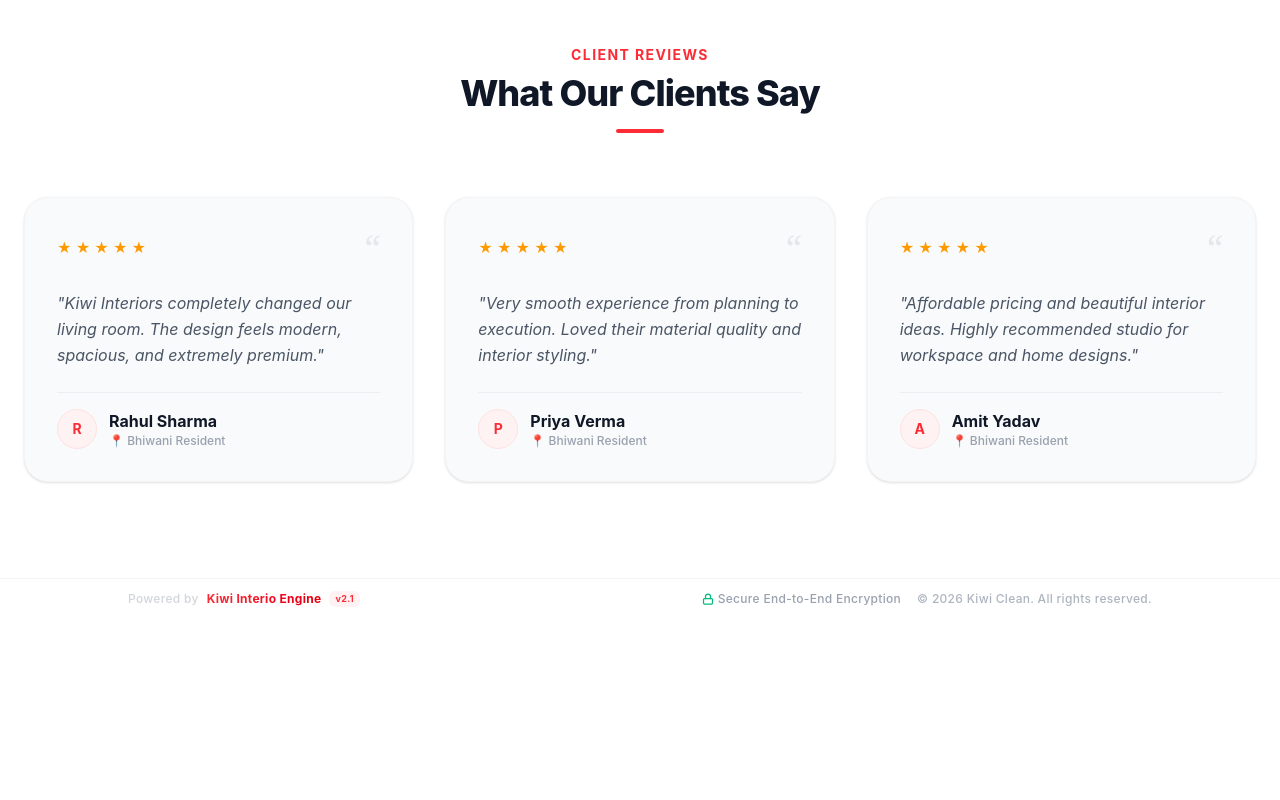
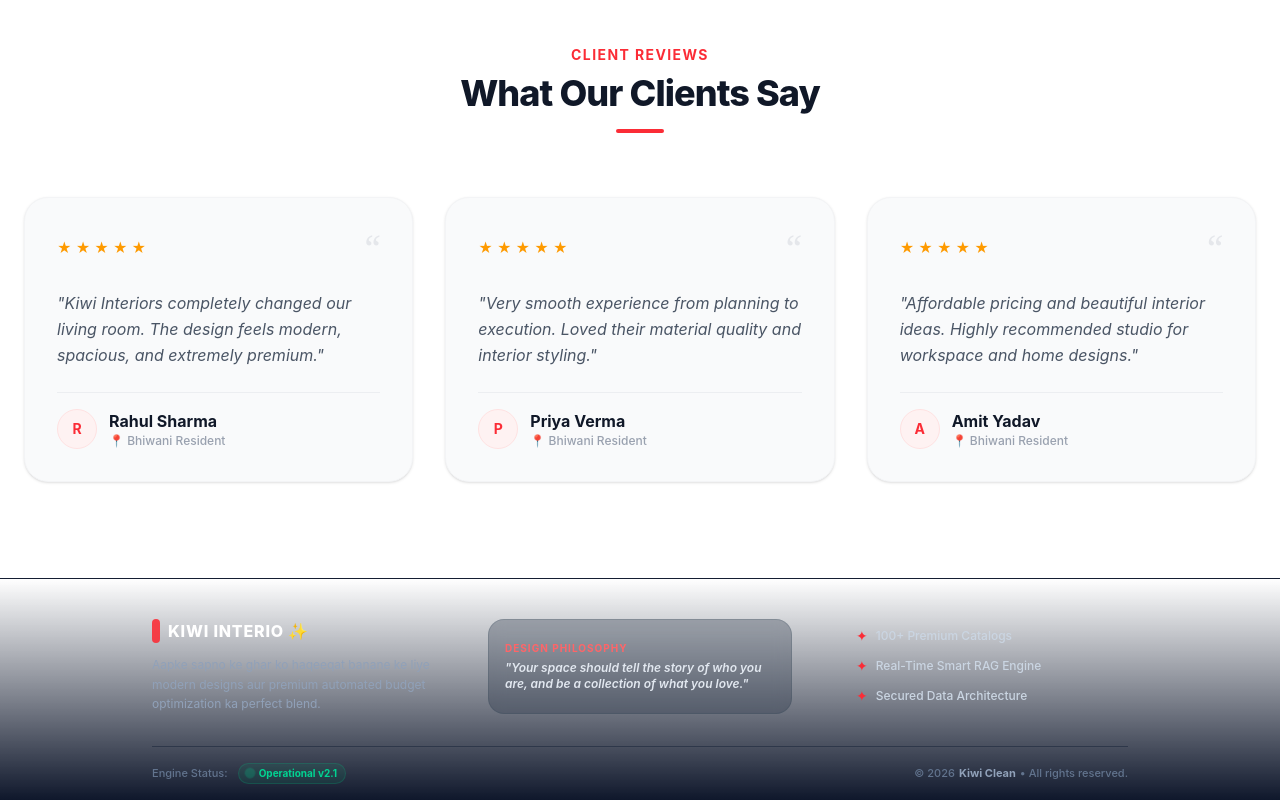
Before and after one commit to ayushbansal2007/kiwi-interio, a React (Vite) app in the folder frontend/: page / in a window 1280 px wide. Shown: the part 3331-4131 px from the top of the page. Before the commit the page ends 3950 px from the top, so only its background shows below. Built offline with nearby package versions, Linux system fonts and the light colour scheme; no server answers.

Commit message:
updated footer ui

```diff
--- a/frontend/src/components/Footer.tsx
+++ b/frontend/src/components/Footer.tsx
@@ -2,43 +2,67 @@ import React from 'react';
 
 export const Footer: React.FC = () => {
   return (
-    <footer className="w-full bg-white/90 backdrop-blur-md border-t border-gray-100 py-3 px-4 mt-auto">
-      <div className="max-w-5xl mx-auto flex flex-col sm:flex-row items-center justify-between gap-2 text-[11px] sm:text-xs text-gray-400 font-medium tracking-wide">
+    <footer className="w-full bg-gradient-to-b from-transparent to-slate-900 text-slate-300 pt-10 mt-auto border-t border-slate-800/40 font-sans">
+      <div className="max-w-5xl mx-auto px-6">
 
-        {/* Left Side: Branding */}
-        <div className="flex items-center gap-2">
-          <span className="text-gray-300">Powered by</span>
-          <span className="font-bold bg-gradient-to-r from-red-500 to-red-600 bg-clip-text text-transparent">
-            Kiwi Interio Engine
-          </span>
-          <span className="text-[9px] bg-red-50 text-red-500 font-bold px-1.5 py-0.5 rounded-md">
-            v2.1
-          </span>
+        {/* Main Grid Structure */}
+        <div className="grid grid-cols-1 md:grid-cols-3 gap-8 pb-8 border-b border-slate-800/60">
+
+          {/* Brand Vision Section */}
+          <div className="space-y-3">
+            <div className="flex items-center gap-2">
+              <div className="w-2 h-6 bg-red-500 rounded-full animate-pulse" />
+              <h3 className="text-base font-extrabold text-white uppercase tracking-wider">
+                Kiwi Interio <span className="text-red-500">✨</span>
+              </h3>
+            </div>
+            <p className="text-xs text-slate-400 leading-relaxed max-w-sm">
+              Aapke sapno ke ghar ko haqeeqat banane ke liye modern designs aur premium automated budget optimization ka perfect blend.
+            </p>
+          </div>
+
+          {/* Quick Creative Tagline Section */}
+          <div className="flex flex-col justify-center space-y-1 bg-slate-800/30 rounded-2xl p-4 border border-slate-700/20 backdrop-blur-sm">
+            <span className="text-[10px] text-red-400 font-bold tracking-widest uppercase">Design Philosophy</span>
+            <p className="text-xs font-semibold text-slate-200 italic">
+              "Your space should tell the story of who you are, and be a collection of what you love."
+            </p>
+          </div>
+
+          {/* Core Feature Badges */}
+          <div className="flex flex-col justify-center space-y-2.5 sm:pl-8">
+            <div className="flex items-center gap-2 text-xs font-medium hover:text-white transition-colors duration-200 cursor-pointer">
+              <span className="text-red-500 text-sm">✦</span> 100+ Premium Catalogs
+            </div>
+            <div className="flex items-center gap-2 text-xs font-medium hover:text-white transition-colors duration-200 cursor-pointer">
+              <span className="text-red-500 text-sm">✦</span> Real-Time Smart RAG Engine
+            </div>
+            <div className="flex items-center gap-2 text-xs font-medium hover:text-white transition-colors duration-200 cursor-pointer">
+              <span className="text-red-500 text-sm">✦</span> Secured Data Architecture
+            </div>
+          </div>
+
         </div>
 
-        {/* Right Side: Security Badge & Copyright */}
-        <div className="flex items-center gap-4">
-          <div className="hidden sm:flex items-center gap-1 text-gray-400">
-            {/* Inline Lock SVG to prevent dependency breakage */}
-            <svg
-              xmlns="http://www.w3.org/2000/svg"
-              viewBox="0 0 24 24"
-              fill="none"
-              stroke="currentColor"
-              className="w-3 h-3 text-emerald-500"
-              strokeWidth="2.5"
-              strokeLinecap="round"
-              strokeLinejoin="round"
-            >
-              <rect x="3" y="11" width="18" height="11" rx="2" ry="2"></rect>
-              <path d="M7 11V7a5 5 0 0 1 10 0v4"></path>
-            </svg>
-            <span>Secure End-to-End Encryption</span>
+        {/* Bottom Bar: Copyright & Engine Status */}
+        <div className="flex flex-col sm:flex-row items-center justify-between py-4 gap-3 text-[11px] text-slate-500 font-medium">
+
+          {/* Left Block */}
+          <div className="flex items-center gap-2.5">
+            <span>Engine Status:</span>
+            <div className="flex items-center gap-1.5 bg-emerald-500/10 text-emerald-400 border border-emerald-500/20 px-2 py-0.5 rounded-full text-[10px] font-bold">
+              <div className="w-1.5 h-1.5 rounded-full bg-emerald-400 animate-ping" />
+              Operational v2.1
+            </div>
           </div>
 
-          <span className="text-gray-400/80">
-            © {new Date().getFullYear()} Kiwi Clean. All rights reserved.
-          </span>
+          {/* Right Block */}
+          <div className="flex items-center gap-1">
+            <span>© {new Date().getFullYear()}</span>
+            <span className="text-slate-400 font-bold hover:text-red-500 transition-colors duration-200 cursor-pointer">Kiwi Clean</span>
+            <span>• All rights reserved.</span>
+          </div>
+
         </div>
 
       </div>
```
